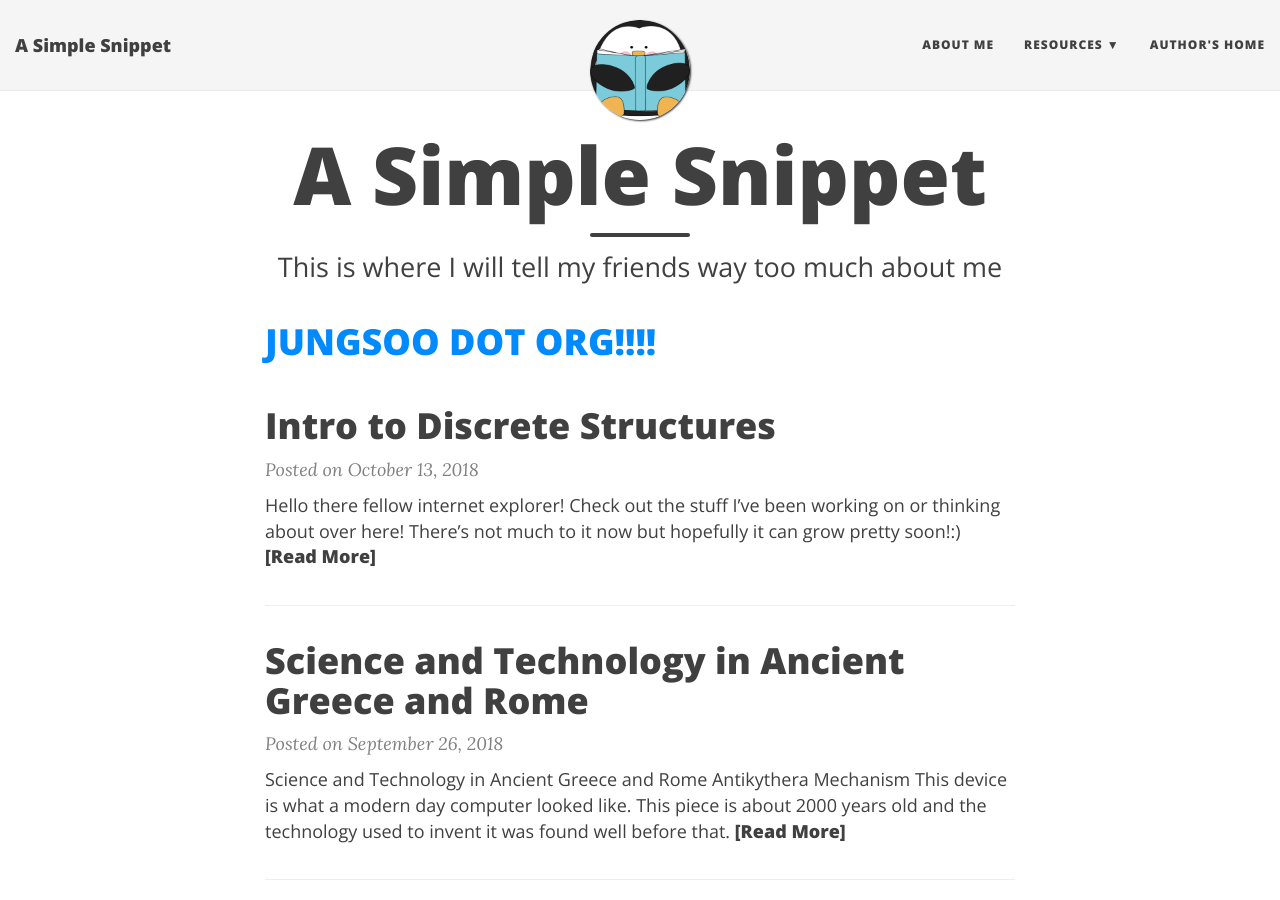
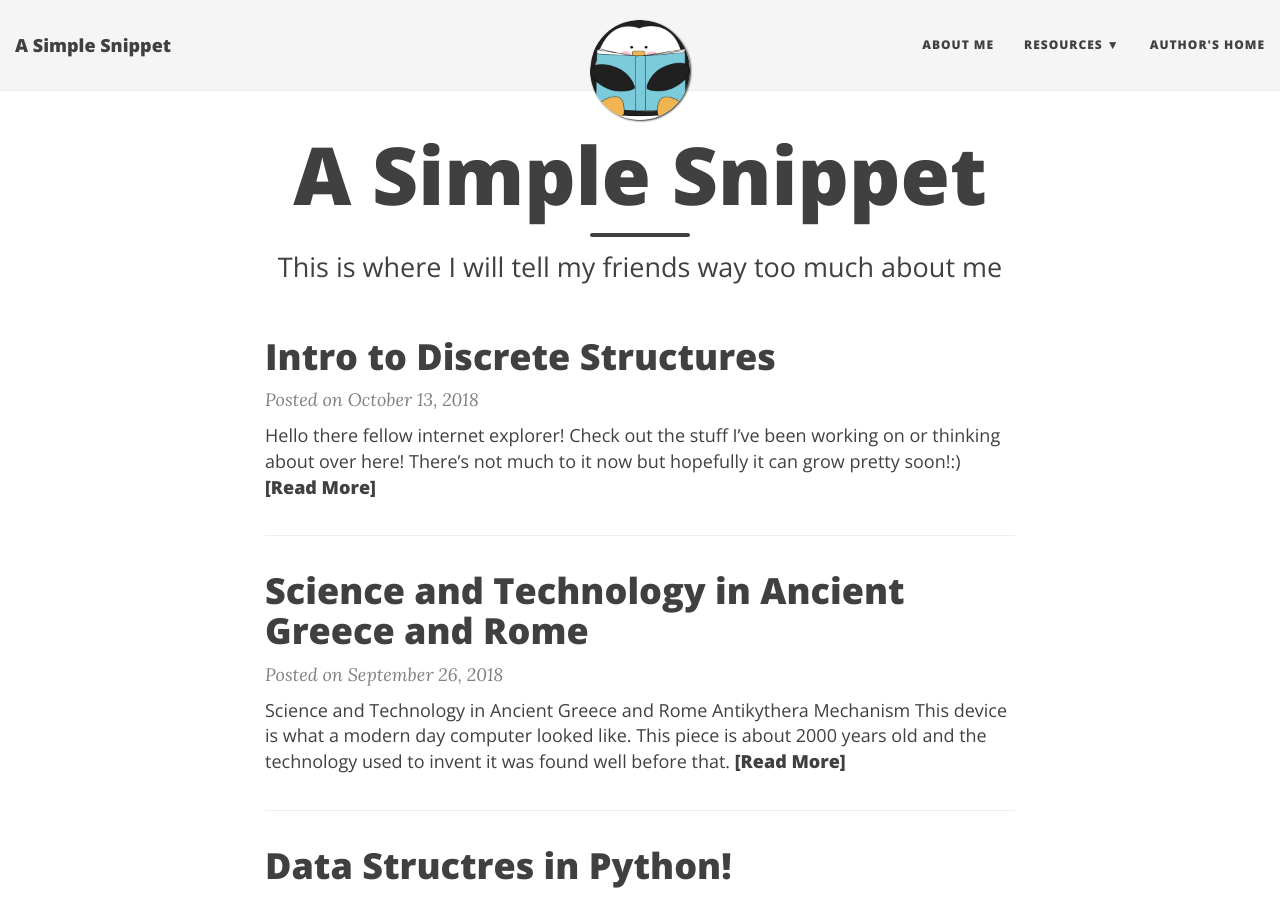
Before and after one commit to QasimAbbas/qasimabbas.github.io, a Jekyll site: the page built from index.html, in a window 1280 px wide and 900 px high. Built offline with Jekyll 4.4.1, drawn with Linux system fonts in a browser that asks for light colours; nearby versions of some CDN libraries; the list of posts is cut into pages by our own code.

Commit message:
Update index.html

```diff
--- a/index.html
+++ b/index.html
@@ -3,7 +3,7 @@
 title: A Simple Snippet
 subtitle: This is where I will tell my friends way too much about me
 ---
-<h1><a href="https://jungsoo.org/">JUNGSOO DOT ORG!!!!</a></h1>
+<!--<h1><a href="https://jungsoo.org/">JUNGSOO DOT ORG!!!!</a></h1>-->
 <div class="posts-list">
   {% for post in paginator.posts %}
   <article class="post-preview">
```
